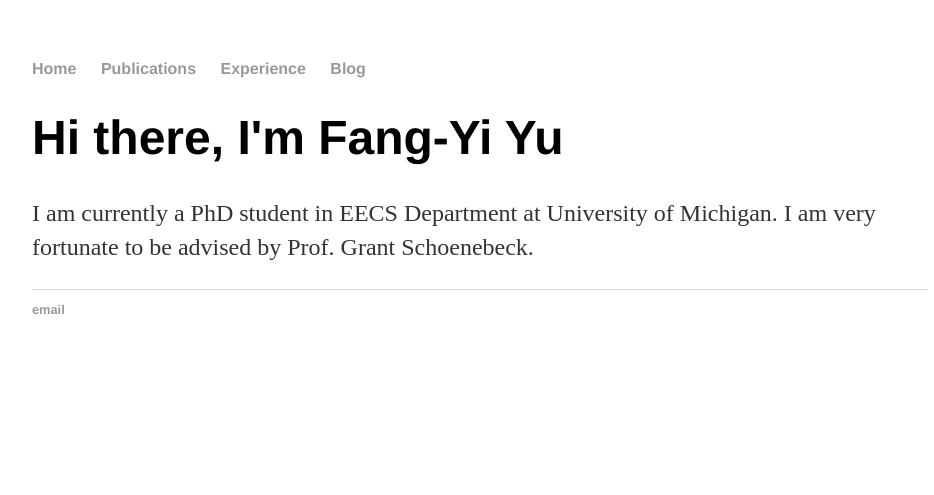
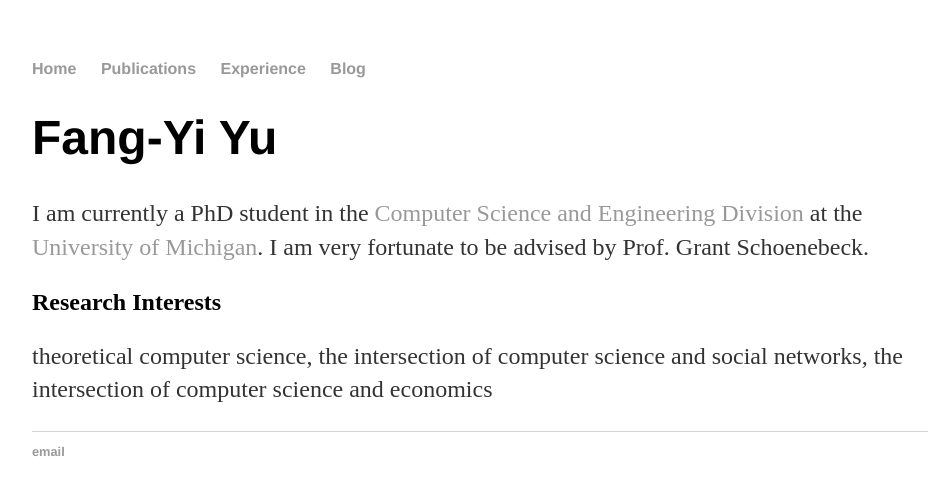
Before and after one commit to ericswatch/ericswatch.github.io, a Jekyll site: the page built from index.html, in a window 1280 px wide. Shown: the top 495 px of the page, without its empty margins (160-1094 px from the left). Built offline with Jekyll 4.4.1, drawn with Linux system fonts in a browser that asks for light colours.

Commit message:
Update index.html

```diff
--- a/index.html
+++ b/index.html
@@ -3,6 +3,8 @@ layout: default
 title: Fang-Yi Yu's personal website
 ---
 <div class="blurb">
-	<h1>Hi there, I'm Fang-Yi Yu</h1>
-	<p>I am currently a PhD student in EECS Department at University of Michigan. I am very fortunate to be advised by Prof. Grant Schoenebeck.</p>
+<h1>Fang-Yi Yu</h1>
+<p>I am currently a PhD student in the <a href="http://www.eecs.umich.edu/cse/"> Computer Science and Engineering Division</a>  at the <a href="http://www.umich.edu/">University of Michigan</a>. I am very fortunate to be advised by Prof. Grant Schoenebeck.</p>
+<h2>Research Interests</h2>
+<p> theoretical computer science, the intersection of computer science and social networks, the intersection of computer science and economics</p>
 </div><!-- /.blurb -->
```
